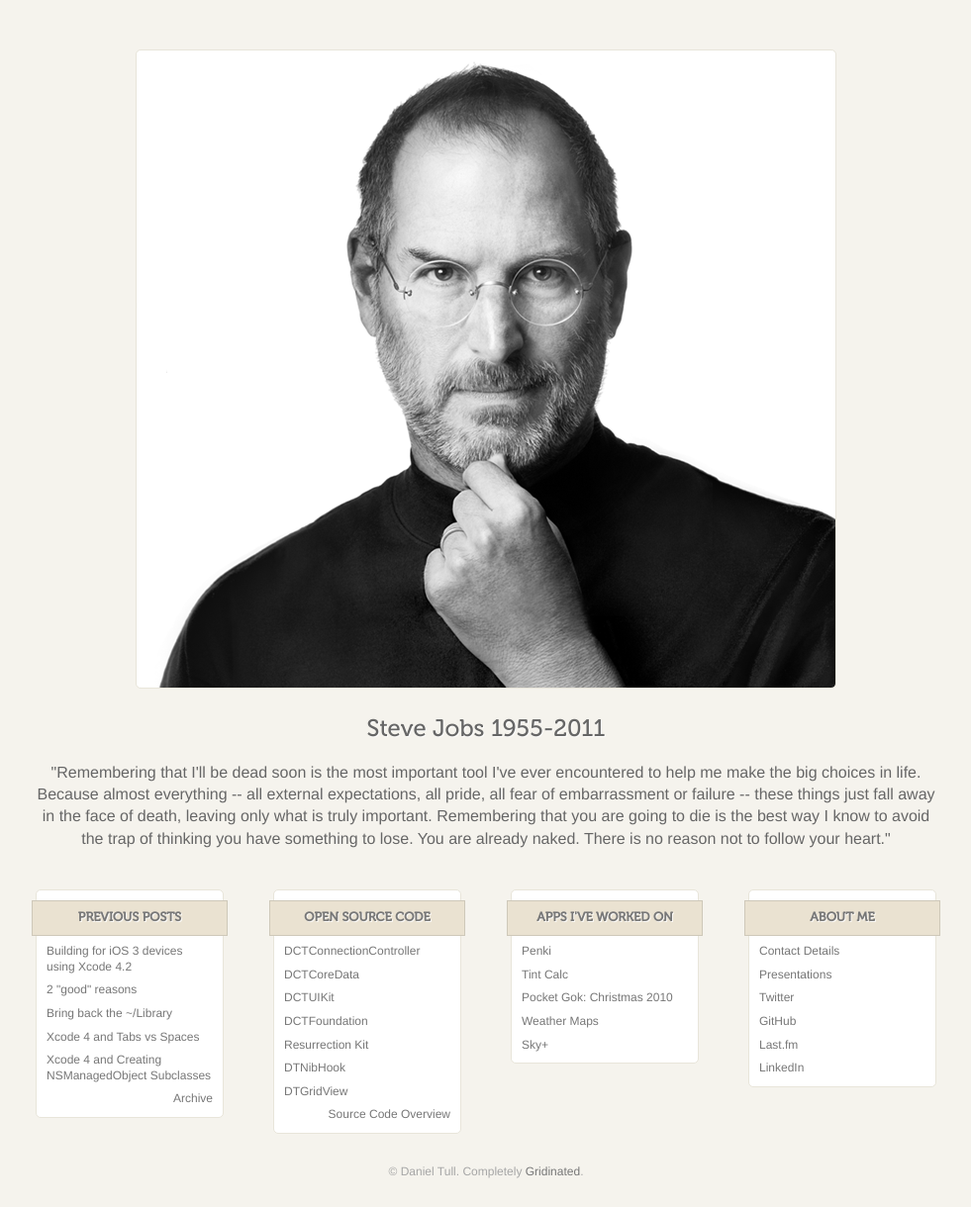
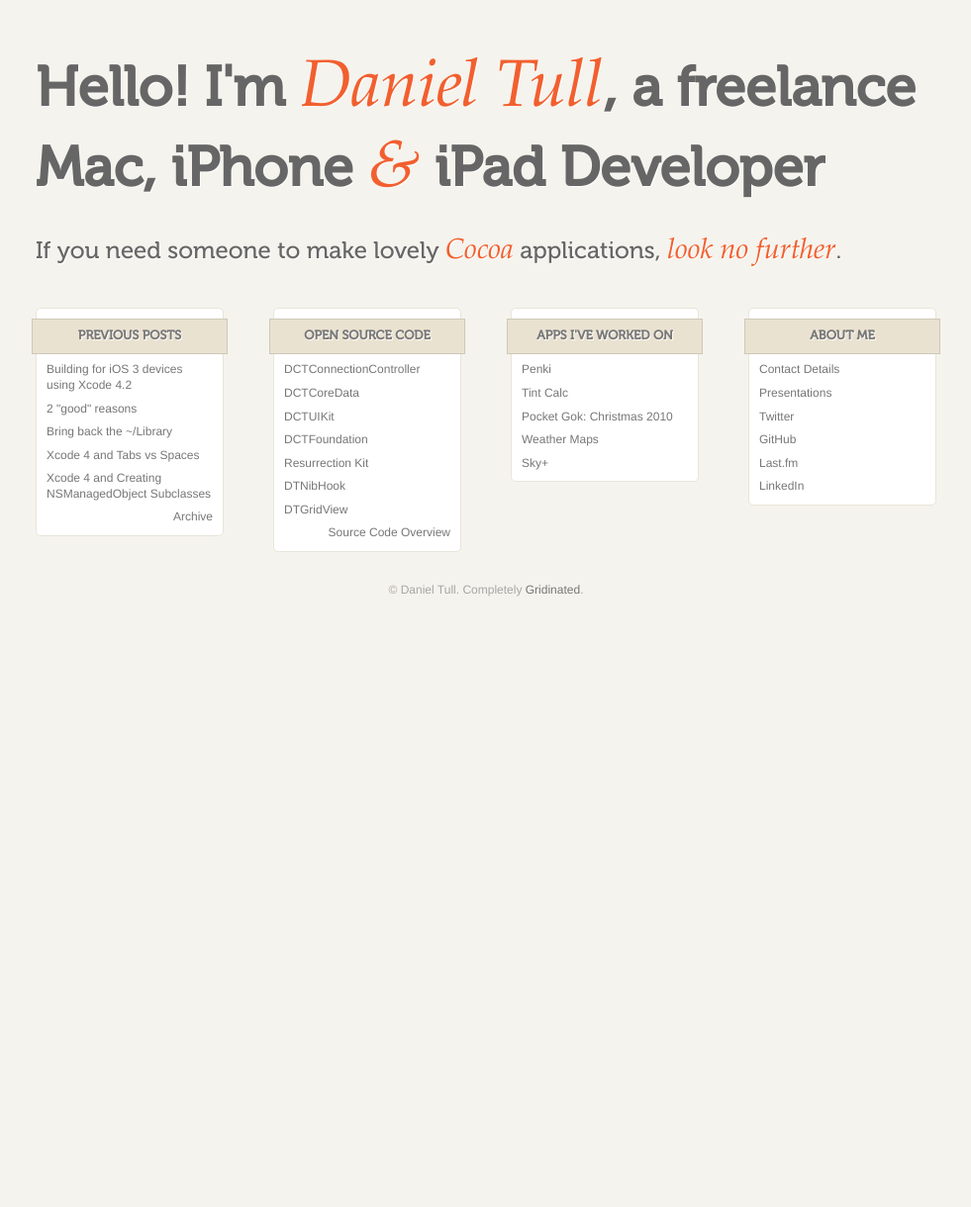
Before and after one commit to danielctull/danielctull.github.com, a Jekyll site: the page built from index.html, in a window 1280 px wide. Shown: the whole page at 99% size, without its empty margins (149-1130 px from the left). Built offline with Jekyll 4.4.1, drawn with Linux system fonts in a browser that asks for light colours; after the commit the page ends 900 px from its top, so only the background shows below that.

Commit message:
Back to standard home page

```diff
--- a/index.html
+++ b/index.html
@@ -3,14 +3,5 @@ layout: home
 title: Daniel Tull
 ---
 
-<div style="
-  	background-image:   url(/images/stevejobs/stevejobs.png);
-  	border-radius:      5px;
-  	height:             644px;
-  	-moz-border-radius: 5px;
-  	width:              706px;
-	border: solid 1px #E8E5DA;
-	margin:0 auto;"
-></div>
-<h2 style="text-align: center;">Steve Jobs 1955-2011</h2>
-<p style="text-align: center;">"Remembering that I'll be dead soon is the most important tool I've ever encountered to help me make the big choices in life. Because almost everything -- all external expectations, all pride, all fear of embarrassment or failure -- these things just fall away in the face of death, leaving only what is truly important. Remembering that you are going to die is the best way I know to avoid the trap of thinking you have something to lose. You are already naked. There is no reason not to follow your heart."</p>
+<h1>Hello! I'm <span class="highlight">Daniel Tull</span>, a freelance Mac, iPhone <span class="highlight amp">&amp;</span> iPad Developer</h1>
+<h2>If you need someone to make lovely <span class="highlight">Cocoa</span> applications, <span class="highlight">look no further</span>.</h2>
```
